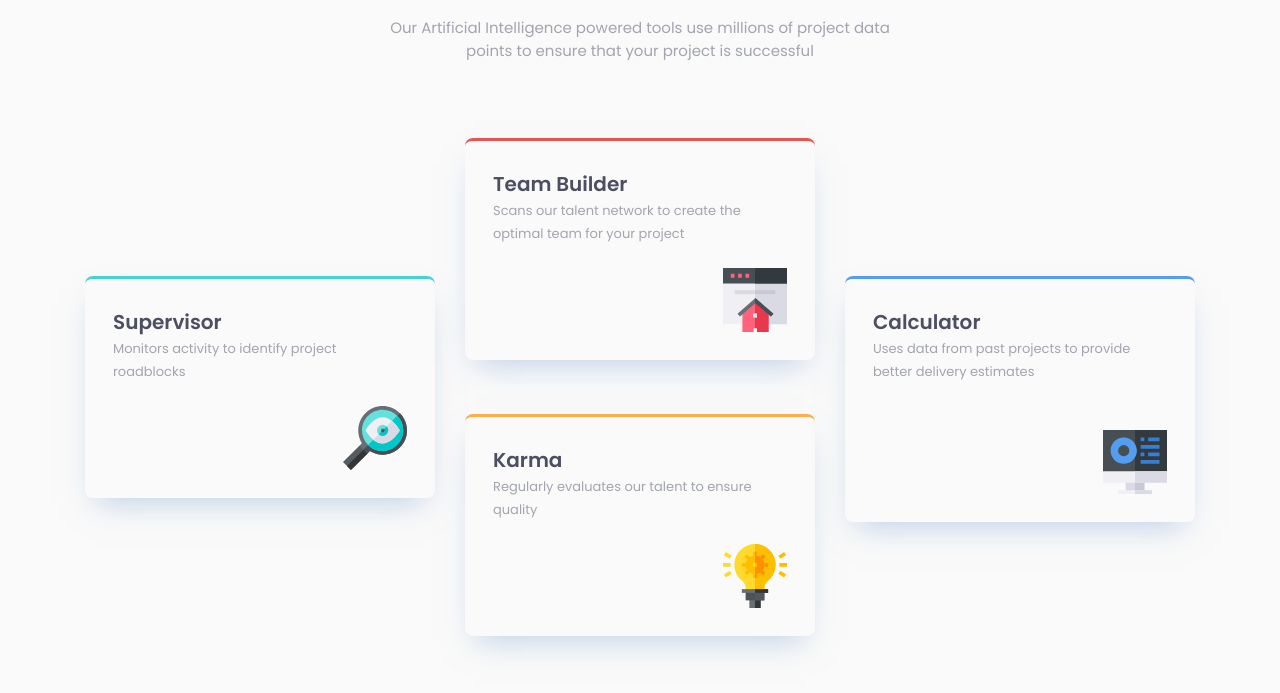
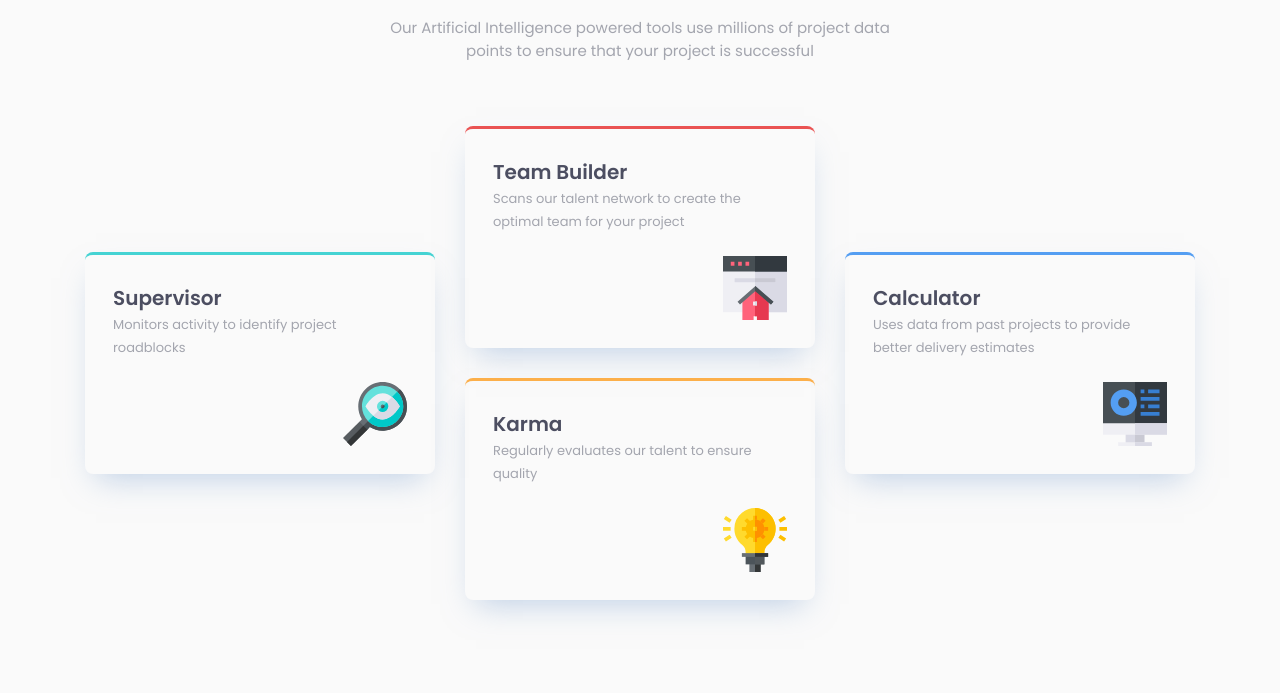
Before and after one commit to Sen-Nyin/FEM-4-card-feature, a plain HTML site: page index.html in a window 1280 px wide. Shown: the part 193-886 px from the top of the page. Drawn offline with Linux system fonts and the light colour scheme.

Commit message:
add gap mobile grid, remove margin

```diff
--- a/sass/components/_cards.scss
+++ b/sass/components/_cards.scss
@@ -9,6 +9,7 @@
         "card2"
         "card3"
         "card4";
+    gap: 2.4rem;
 
     @include a.breakpoint(lg, min) {
         // grid-template-columns: repeat(6, 1fr);
@@ -34,9 +35,9 @@
             max-width: 35rem;
         }
 
-        &:not(:last-child) {
-            margin-bottom: 2.4rem;
-        }
+        // &:not(:last-child) {
+        //     margin-bottom: 2.4rem;
+        // }
 
         &-1 {
             border-top: .3rem solid var(--color-cyan);
--- a/sass/layout/_main.scss
+++ b/sass/layout/_main.scss
@@ -7,8 +7,6 @@
     padding-block: 8.5rem;
 
     &__heading-main-head {
-
-
 
         &--thin {
             font-weight: var(--font-weight-thin);
@@ -33,5 +31,9 @@
         padding-bottom: 7.6rem;
         max-width: 54rem;
 
+        @include a.breakpoint(lg,min) {
+            padding-bottom: 6.4rem;
+        }
+
     }
 }
```
Also changed, not shown: css/main.css, 1 other file.
